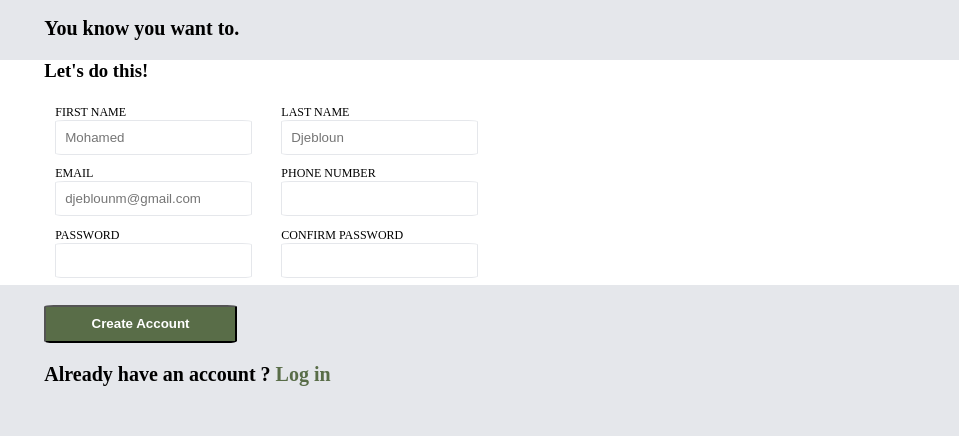
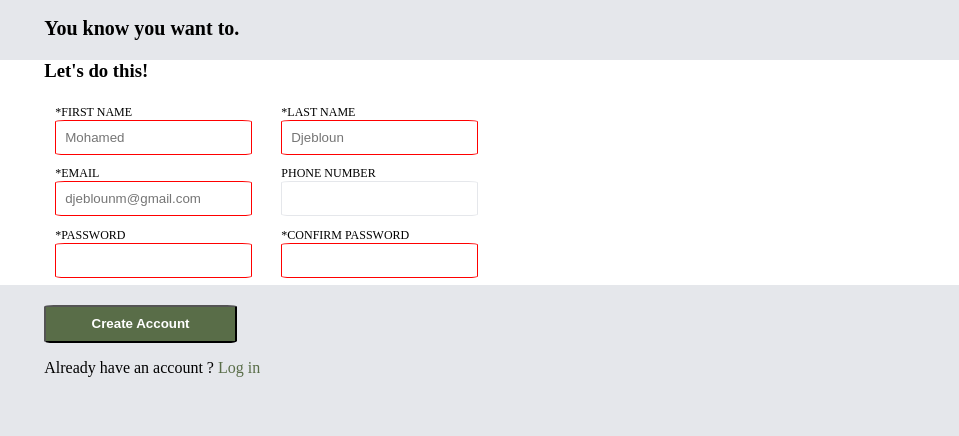
Before and after one commit to mohameddjebloun/sign-up-form, a plain HTML site: page index.html in a window 1280 px wide. Shown: the part 197-633 px from the top of the page, 321-1280 px from the left. Drawn offline with Linux system fonts and the light colour scheme.

Commit message:
Add form validations

```diff
--- a/index.html
+++ b/index.html
@@ -25,18 +25,18 @@
                 <h3>Let's do this!</h3>
                 <fieldset>
                     <div>
-                        <label for="firstName">FIRST NAME</label>
-                        <input type="text" name="firstName" id="firstName" placeholder="Mohamed">
+                        <label for="firstName">*FIRST NAME</label>
+                        <input type="text" name="firstName" id="firstName" placeholder="Mohamed" required>
                     </div>
                     <div>
-                        <label for="lastName">LAST NAME</label>
-                        <input type="text" name="lastName" id="lastName" placeholder="Djebloun">
+                        <label for="lastName">*LAST NAME</label>
+                        <input type="text" name="lastName" id="lastName" placeholder="Djebloun" required>
                     </div>
                 </fieldset>
                 <fieldset>
                     <div>
-                        <label for="email">EMAIL</label>
-                        <input type="email" name="email" id="email" placeholder="djeblounm@gmail.com">
+                        <label for="email">*EMAIL</label>
+                        <input type="email" name="email" id="email" placeholder="djeblounm@gmail.com" required>
                     </div>
                     <div>
                         <label for="phoneNumber">PHONE NUMBER</label>
@@ -45,17 +45,17 @@
                 </fieldset>
                 <fieldset>
                     <div>
-                        <label for="password">PASSWORD</label>
-                        <input type="password" name="password" id="password">
+                        <label for="password">*PASSWORD</label>
+                        <input type="password" name="password" id="password" pattern="^(?=.*[A-Za-z])(?=.*\d)[A-Za-z\d]{8,}$" required>
                     </div>
                     <div>
-                        <label for="confirmPassword">CONFIRM PASSWORD</label>
-                        <input type="password" name="confirmPassword" id="confirmPassword">
+                        <label for="confirmPassword">*CONFIRM PASSWORD</label>
+                        <input type="password" name="confirmPassword" id="confirmPassword" pattern="^(?=.*[A-Za-z])(?=.*\d)[A-Za-z\d]{8,}$" required>
                     </div>
                 </fieldset>
             </form>
             <button type="submit" form="myForm">Create Account</button>
-            <p>Already have an account ? <a href="#">Log in</a></p>
+            <p id="buttonAlternative">Already have an account ? <a href="#">Log in</a></p>
         </div>
     </div>
 </body>
```
